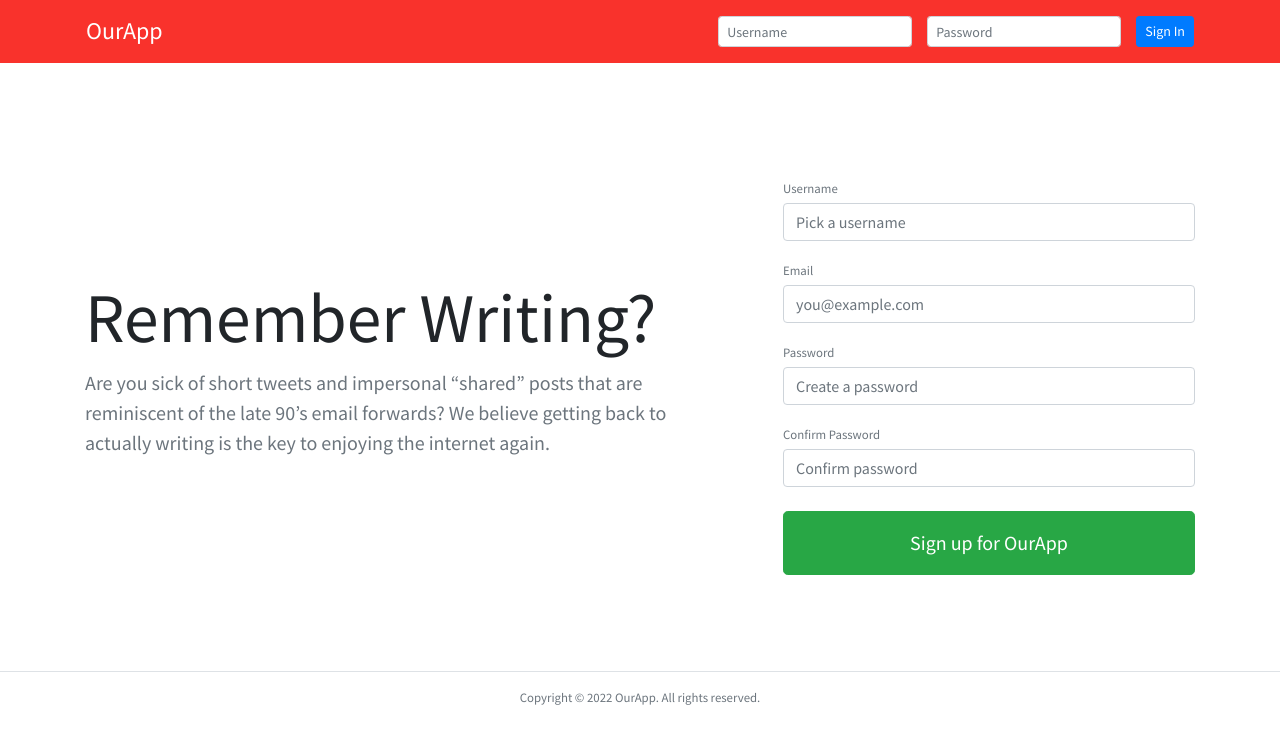
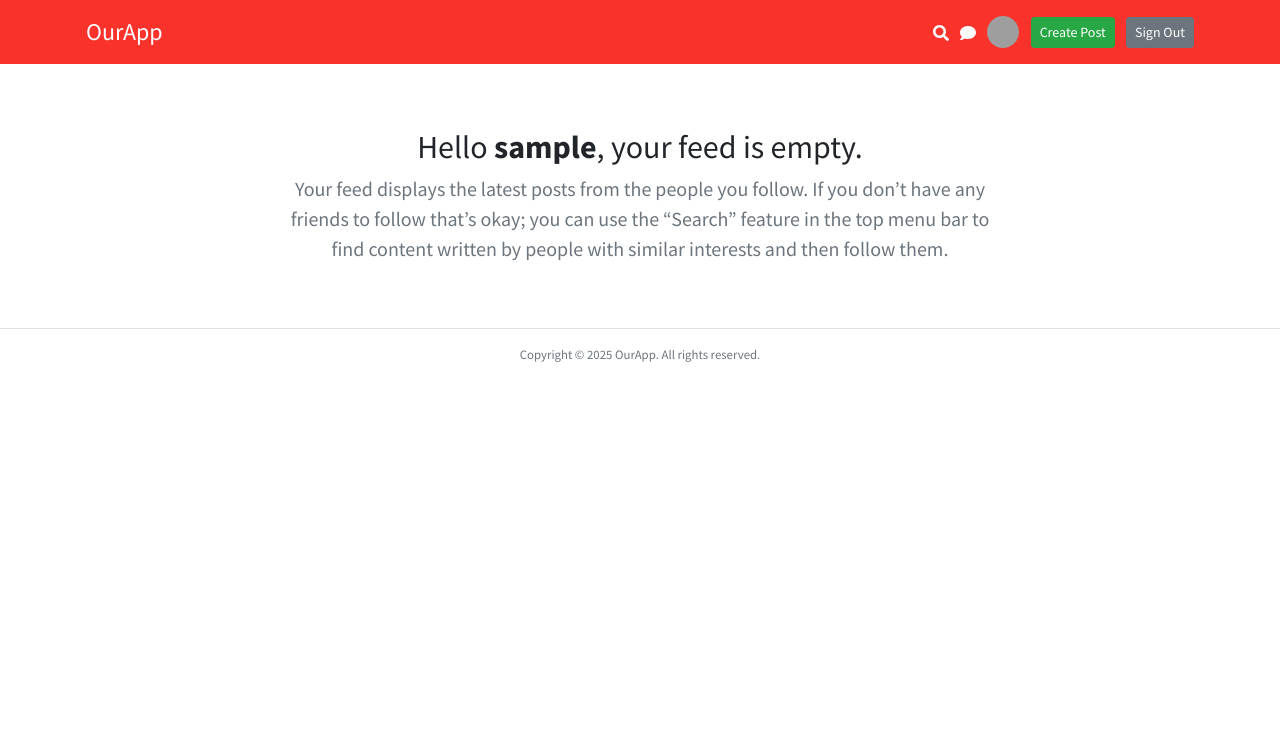
Before and after one commit to junaidbinjaman/laravel-learning-lab, a Laravel app: page / in a window 1280 px wide. Shown: the top 744 px of the page. Run offline with Laravel 12, Linux system fonts and the light colour scheme; the visitor is signed in with stand-in values (Sample User, id 1); parts of the project's set-up code (start-up, migrations or seed data) failed here and were passed over; some libraries are stand-ins or nearby versions; grey boxes are pictures that could not be loaded.

Commit message:
feat: completed header and footer design and development.

```diff
--- a/app/Http/Controllers/ExampleController.php
+++ /dev/null
@@ -1,18 +0,0 @@
-<?php
-
-namespace App\Http\Controllers;
-
-use Illuminate\Http\Request;
-
-class ExampleController extends Controller
-{
-    public function homepage() {
-        $ourName = "Junaid Bin Jaman";
-        return view('homepage', ['name' => $ourName]);
-    }
-
-    public function aboutPage() {
-        return view('single-post');
-    }
-
-}
--- a/app/Http/Controllers/UserController.php
+++ b/app/Http/Controllers/UserController.php
@@ -2,9 +2,51 @@
 
 namespace App\Http\Controllers;
 
+use App\Models\User;
 use Illuminate\Http\Request;
+use Illuminate\Validation\Rule;
 
 class UserController extends Controller
 {
-    //
+
+    public function logout()
+    {
+        auth()->logout();
+        return redirect('/')->with('success', 'You have successfully logged out');
+    }
+
+    public function showCorrectHomepage()
+    {
+        if (auth()->check()) {
+            return view('homepage-feed');
+        } else {
+            return view('homepage');
+        }
+    }
+
+    public function login(Request $request) {
+        $incomingFields = $request->validate([
+            'loginusername' => 'required',
+            'loginpassword' => 'required'
+        ]);
+
+        if (auth()->attempt(['username' => $incomingFields['loginusername'], 'password' => $incomingFields['loginpassword']])) {
+            $request->session()->regenerate();
+            return redirect('/')->with('success', 'You have successfully logged in');
+        } else {
+            return redirect('/')->with('failure', 'Invalid login.');
+        }
+    }
+
+    public function register(Request $request) {
+        $incomingFields = $request->validate([
+            'username' => ['required', 'min:3', 'max:20', Rule::unique('users', 'username')],
+            'email' => ['required', 'email', Rule::unique('users', 'email')],
+            'password' => ['required', 'min:8', 'confirmed']
+        ]);
+
+        $user = User::create($incomingFields);
+        auth()->login($user);
+        return redirect('/')->with('success', 'Thank you for creating an account');
+    }
 }
--- a/app/Models/User.php
+++ b/app/Models/User.php
@@ -18,7 +18,7 @@ class User extends Authenticatable
      * @var list<string>
      */
     protected $fillable = [
-        'name',
+        'username',
         'email',
         'password',
     ];
--- a/resources/views/components/layout.blade.php
+++ b/resources/views/components/layout.blade.php
@@ -1,48 +1,96 @@
 <!DOCTYPE html>
 <html lang="en">
 <head>
-    <meta charset="UTF-8" />
-    <meta name="viewport" content="width=device-width, initial-scale=1.0" />
-    <meta http-equiv="X-UA-Compatible" content="ie=edge" />
+    <meta charset="UTF-8"/>
+    <meta name="viewport" content="width=device-width, initial-scale=1.0"/>
+    <meta http-equiv="X-UA-Compatible" content="ie=edge"/>
     <title>OurApp</title>
-    <link rel="stylesheet" href="https://stackpath.bootstrapcdn.com/bootstrap/4.1.3/css/bootstrap.min.css" integrity="sha384-MCw98/SFnGE8fJT3GXwEOngsV7Zt27NXFoaoApmYm81iuXoPkFOJwJ8ERdknLPMO" crossorigin="anonymous" />
-    <script defer src="https://use.fontawesome.com/releases/v5.5.0/js/all.js" integrity="sha384-GqVMZRt5Gn7tB9D9q7ONtcp4gtHIUEW/yG7h98J7IpE3kpi+srfFyyB/04OV6pG0" crossorigin="anonymous"></script>
-    <link rel="preconnect" href="https://fonts.googleapis.com" />
-    <link rel="preconnect" href="https://fonts.gstatic.com" crossorigin />
-    <link href="https://fonts.googleapis.com/css2?family=Source+Sans+Pro:ital,wght@0,400;0,700;1,400;1,700&display=swap" rel="stylesheet" />
-    <link rel="stylesheet" href="/main.css" />
+    <link rel="stylesheet" href="https://stackpath.bootstrapcdn.com/bootstrap/4.1.3/css/bootstrap.min.css"
+          integrity="sha384-MCw98/SFnGE8fJT3GXwEOngsV7Zt27NXFoaoApmYm81iuXoPkFOJwJ8ERdknLPMO" crossorigin="anonymous"/>
+    <script defer src="https://use.fontawesome.com/releases/v5.5.0/js/all.js"
+            integrity="sha384-GqVMZRt5Gn7tB9D9q7ONtcp4gtHIUEW/yG7h98J7IpE3kpi+srfFyyB/04OV6pG0"
+            crossorigin="anonymous"></script>
+    <link rel="preconnect" href="https://fonts.googleapis.com"/>
+    <link rel="preconnect" href="https://fonts.gstatic.com" crossorigin/>
+    <link href="https://fonts.googleapis.com/css2?family=Source+Sans+Pro:ital,wght@0,400;0,700;1,400;1,700&display=swap"
+          rel="stylesheet"/>
+    <link rel="stylesheet" href="/main.css"/>
 </head>
 <body>
 <header class="header-bar mb-3">
     <div class="container d-flex flex-column flex-md-row align-items-center p-3">
         <h4 class="my-0 mr-md-auto font-weight-normal"><a href="/" class="text-white">OurApp</a></h4>
-        <form action="#" method="POST" class="mb-0 pt-2 pt-md-0">
+
+        @auth
+            <div class="flex-row my-3 my-md-0">
+                <a href="#" class="text-white mr-2 header-search-icon" title="Search" data-toggle="tooltip"
+                   data-placement="bottom"><i class="fas fa-search"></i></a>
+                <span class="text-white mr-2 header-chat-icon" title="Chat" data-toggle="tooltip"
+                      data-placement="bottom"><i class="fas fa-comment"></i></span>
+                <a href="#" class="mr-2"><img title="My Profile" data-toggle="tooltip" data-placement="bottom"
+                                              style="width: 32px; height: 32px; border-radius: 16px"
+                                              src="https://gravatar.com/avatar/f64fc44c03a8a7eb1d52502950879659?s=128"/></a>
+                <a class="btn btn-sm btn-success mr-2" href="#">Create Post</a>
+                <form action="/logout" method="POST" class="d-inline">
+                    @csrf
+                    <button class="btn btn-sm btn-secondary">Sign Out</button>
+                </form>
+            </div>
+        @else
+            <form action="/login" method="POST" class="mb-0 pt-2 pt-md-0">
+                @csrf
                 <div class="row align-items-center">
                     <div class="col-md mr-0 pr-md-0 mb-3 mb-md-0">
-                    <input name="loginusername" class="form-control form-control-sm input-dark" type="text" placeholder="Username" autocomplete="off" />
+                        <input name="loginusername" class="form-control form-control-sm input-dark" type="text"
+                               placeholder="Username" autocomplete="off"/>
                     </div>
                     <div class="col-md mr-0 pr-md-0 mb-3 mb-md-0">
-                    <input name="loginpassword" class="form-control form-control-sm input-dark" type="password" placeholder="Password" />
+                        <input name="loginpassword" class="form-control form-control-sm input-dark" type="password"
+                               placeholder="Password"/>
                     </div>
                     <div class="col-md-auto">
                         <button class="btn btn-primary btn-sm">Sign In</button>
                     </div>
                 </div>
             </form>
+        @endauth
+
     </div>
 </header>
 <!-- header ends here -->
+
+@if(session()->has('success')))
+<div class="container container--narrow">
+    <div class="alert alert-success text-center">
+        {{ session('success')  }}
+    </div>
+</div>
+@endif
+
+@if(session()->has('failure'))
+    <div class="container container--narrow">
+        <div class="alert alert-danger text-center">
+            {{ session('failure')  }}
+        </div>
+    </div>
+@endif
 
 {{$slot}}
 
 <!-- footer begins -->
 <footer class="border-top text-center small text-muted py-3">
-    <p class="m-0">Copyright &copy; 2022 <a href="/" class="text-muted">OurApp</a>. All rights reserved.</p>
+    <p class="m-0">Copyright &copy; {{date('Y')}} <a href="/" class="text-muted">OurApp</a>. All rights reserved.</p>
 </footer>
 
-<script src="https://code.jquery.com/jquery-3.3.1.slim.min.js" integrity="sha384-q8i/X+965DzO0rT7abK41JStQIAqVgRVzpbzo5smXKp4YfRvH+8abtTE1Pi6jizo" crossorigin="anonymous"></script>
-<script src="https://cdnjs.cloudflare.com/ajax/libs/popper.js/1.14.3/umd/popper.min.js" integrity="sha384-ZMP7rVo3mIykV+2+9J3UJ46jBk0WLaUAdn689aCwoqbBJiSnjAK/l8WvCWPIPm49" crossorigin="anonymous"></script>
-<script src="https://stackpath.bootstrapcdn.com/bootstrap/4.1.3/js/bootstrap.min.js" integrity="sha384-ChfqqxuZUCnJSK3+MXmPNIyE6ZbWh2IMqE241rYiqJxyMiZ6OW/JmZQ5stwEULTy" crossorigin="anonymous"></script>
+<script src="https://code.jquery.com/jquery-3.3.1.slim.min.js"
+        integrity="sha384-q8i/X+965DzO0rT7abK41JStQIAqVgRVzpbzo5smXKp4YfRvH+8abtTE1Pi6jizo"
+        crossorigin="anonymous"></script>
+<script src="https://cdnjs.cloudflare.com/ajax/libs/popper.js/1.14.3/umd/popper.min.js"
+        integrity="sha384-ZMP7rVo3mIykV+2+9J3UJ46jBk0WLaUAdn689aCwoqbBJiSnjAK/l8WvCWPIPm49"
+        crossorigin="anonymous"></script>
+<script src="https://stackpath.bootstrapcdn.com/bootstrap/4.1.3/js/bootstrap.min.js"
+        integrity="sha384-ChfqqxuZUCnJSK3+MXmPNIyE6ZbWh2IMqE241rYiqJxyMiZ6OW/JmZQ5stwEULTy"
+        crossorigin="anonymous"></script>
 <script>
     $('[data-toggle="tooltip"]').tooltip()
 </script>
--- /dev/null
+++ b/resources/views/homepage-feed.blade.php
@@ -0,0 +1,10 @@
+<x-layout>
+    <div class="container py-md-5 container--narrow">
+        <div class="text-center">
+            <h2>Hello <strong>{{ auth()->user()['username'] }}</strong>, your feed is empty.</h2>
+            <p class="lead text-muted">Your feed displays the latest posts from the people you follow. If you don&rsquo;t
+                have any friends to follow that&rsquo;s okay; you can use the &ldquo;Search&rdquo; feature in the top
+                menu bar to find content written by people with similar interests and then follow them.</p>
+        </div>
+    </div>
+</x-layout>
--- a/resources/views/homepage.blade.php
+++ b/resources/views/homepage.blade.php
@@ -8,30 +8,37 @@
                     is the key to enjoying the internet again.</p>
             </div>
             <div class="col-lg-5 pl-lg-5 pb-3 py-lg-5">
-                <form action="#" method="POST" id="registration-form">
+                <form action="/register" method="POST" id="registration-form">
+                    @csrf
                     <div class="form-group">
                         <label for="username-register" class="text-muted mb-1"><small>Username</small></label>
-                        <input name="username" id="username-register" class="form-control" type="text"
+                        <input value="{{old('username')}}" name="username" id="username-register" class="form-control" type="text"
                                placeholder="Pick a username" autocomplete="off"/>
+                        @error('username')
+                            <p class="m-0 small alert alert-danger shadow-sm">{{ $message  }}</p>
+                        @enderror
                     </div>
 
                     <div class="form-group">
                         <label for="email-register" class="text-muted mb-1"><small>Email</small></label>
-                        <input name="email" id="email-register" class="form-control" type="text"
+                        <input value="{{old( 'email' )}}" name="email" id="email-register" class="form-control" type="text"
                                placeholder="you@example.com" autocomplete="off"/>
+                        @error('email') <p class="m-0 small alert alert-danger shadow-sm">{{ $message  }}</p> @enderror
                     </div>
 
                     <div class="form-group">
                         <label for="password-register" class="text-muted mb-1"><small>Password</small></label>
                         <input name="password" id="password-register" class="form-control" type="password"
                                placeholder="Create a password"/>
+                        @error('password') <p class="m-0 small alert alert-danger shadow-sm">{{ $message  }}</p> @enderror
                     </div>
 
                     <div class="form-group">
                         <label for="password-register-confirm" class="text-muted mb-1"><small>Confirm
                                 Password</small></label>
-                        <input name="password" id="password-register-confirm" class="form-control" type="password"
+                        <input name="password_confirmation" id="password-register-confirm" class="form-control" type="password"
                                placeholder="Confirm password"/>
+                        @error('password') <p class="m-0 small alert alert-danger shadow-sm">{{ $message  }}</p> @enderror
                     </div>
 
                     <button type="submit" class="py-3 mt-4 btn btn-lg btn-success btn-block">Sign up for OurApp</button>
--- a/routes/web.php
+++ b/routes/web.php
@@ -1,8 +1,10 @@
 <?php
 
 use Illuminate\Support\Facades\Route;
-use App\Http\Controllers\ExampleController;
+use App\Http\Controllers\UserController;
 
-Route::get('/', [ExampleController::class, 'homepage']);
+Route::get('/', [UserController::class, 'showCorrectHomepage']);
 
-Route::get('/about', [ExampleController::class, 'aboutPage']);
+Route::post('/register', [UserController::class, 'register']);
+Route::post('/login', [UserController::class, 'login']);
+Route::post('/logout', [UserController::class, 'logout']);
```
Lines whose indentation alone changed are shown as unchanged.
